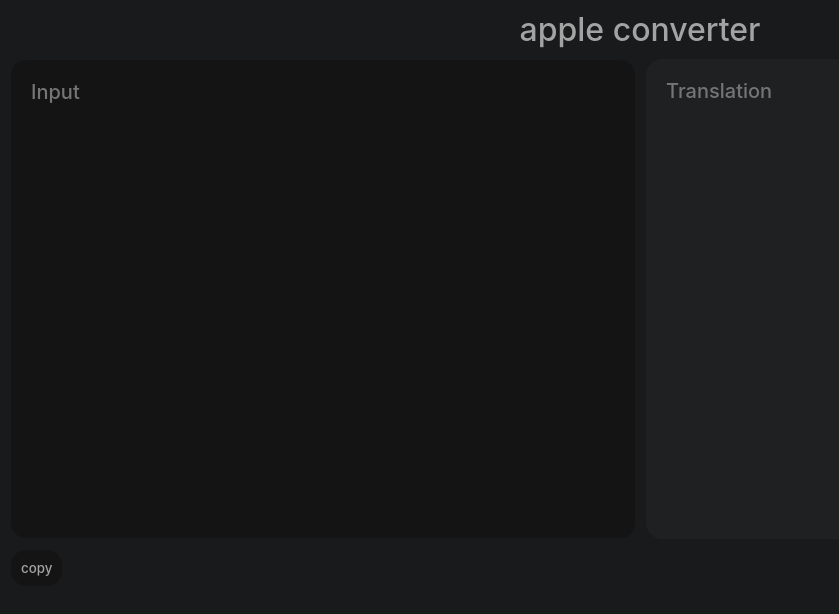
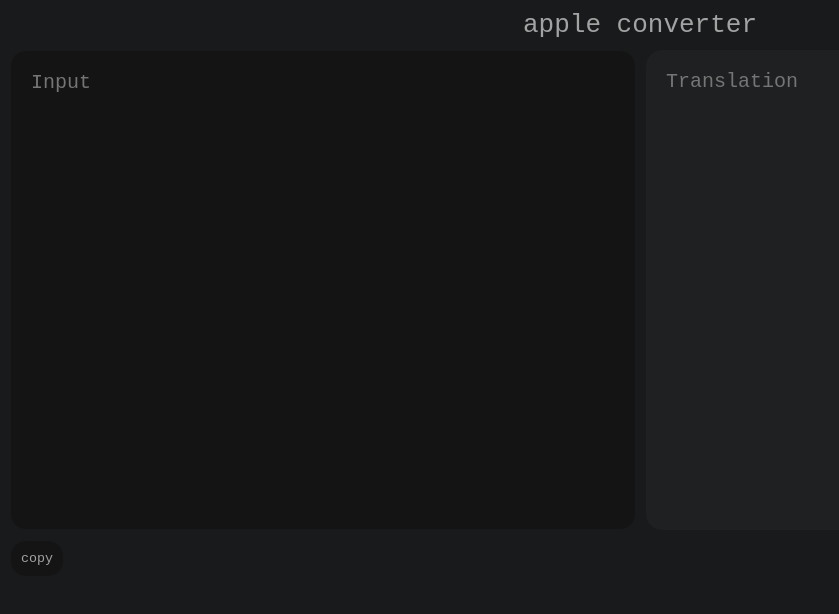
Before and after one commit to littleblack111/appleconverter, a website: page website/index.html in a window 1280 px wide. Shown: the whole page, without its empty margins (0-839 px from the left). Drawn offline with Linux system fonts and the light colour scheme.

Commit message:
changed font

```diff
--- a/website/style.css
+++ b/website/style.css
@@ -1,7 +1,7 @@
 * {
     margin: 0;
     padding: 0;
-    font-family: "SF Pro Text", "Myriad Set Pro", "SF Pro Icons", "Helvetica Neue", Helvetica, Arial, sans-serif;
+    font-family: monospace;
     font-weight: 500;
     color: #A3A3A3;
 }
```
